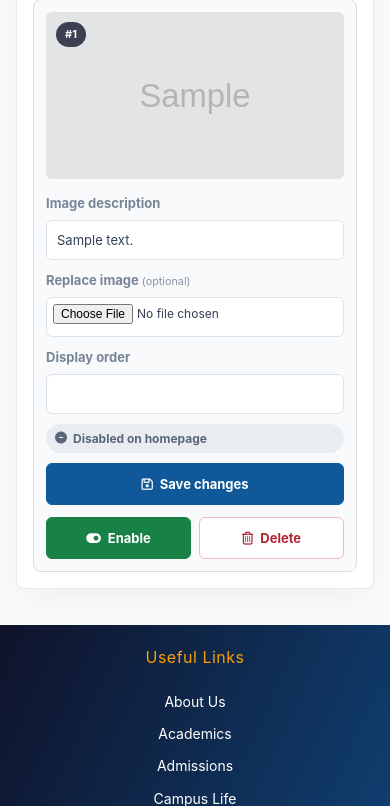
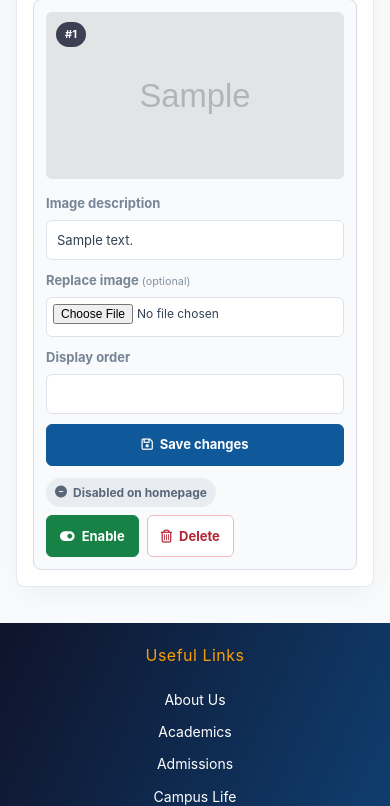
Before and after one commit to SwanHtet1117/FEC-School, a Laravel app: template resources/views/admin/hero-management.blade.php in a window 390 px wide. Shown: the part 1260-2066 px from the top of the page. Run offline with Laravel 12, Linux system fonts and the light colour scheme; the template is opened without the code that fills it: most values are stand-ins (such as "Sample title", 1, 10 or a date in 2020); grey boxes marked "Sample" are stand-in pictures.

Commit message:
Edit the style of hero management page

```diff
--- a/public/css/admin-hero-management.css
+++ b/public/css/admin-hero-management.css
@@ -386,7 +386,7 @@
 
 .hero-slide-edit {
     display: grid;
-    grid-template-columns: minmax(0, 1fr) 120px;
+    grid-template-columns: minmax(0, 1fr) max-content;
     align-items: end;
     gap: 12px;
 }
@@ -396,13 +396,9 @@
     grid-column: 1 / -1;
 }
 
-.hero-slide-edit .hero-description-field {
+.hero-slide-edit .hero-description-field,
+.hero-slide-edit .hero-replace-field {
     width: 320px;
-    max-width: 100%;
-}
-
-.hero-slide-edit .hero-replace-field {
-    width: 100%;
     max-width: 100%;
 }
 
@@ -416,15 +412,22 @@
     justify-self: start;
     padding-right: 10px;
     padding-left: 10px;
+    white-space: nowrap;
+}
+
+.hero-slide-controls {
+    display: flex;
+    flex-wrap: wrap;
+    width: 100%;
+    align-items: center;
+    justify-content: space-between;
+    gap: 8px;
 }
 
 .hero-slide-actions {
     display: flex;
     flex-wrap: wrap;
-    width: 100%;
     gap: 8px;
-    justify-content: flex-end;
-    justify-self: stretch;
 }
 
 .hero-slide-status {
@@ -449,7 +452,7 @@
 
 .hero-slide-toggle {
     display: flex;
-    align-items: flex-end;
+    align-items: center;
     justify-content: flex-end;
 }
 
@@ -608,17 +611,17 @@
         min-height: 42px;
     }
 
-    .hero-slide-actions {
-        justify-content: space-between;
+    .hero-slide-controls {
+        justify-content: flex-start;
     }
 
     .hero-slide-actions form {
-        flex: 1 1 0;
+        flex: 0 1 auto;
         min-width: 0;
     }
 
     .hero-slide-actions .hero-button {
-        width: 100%;
+        width: fit-content;
         min-height: 42px;
     }
 
--- a/resources/views/admin/hero-management.blade.php
+++ b/resources/views/admin/hero-management.blade.php
@@ -128,14 +128,15 @@
                                     <span>Display order</span>
                                     <input type="number" name="sort_order" value="{{ $slide->sort_order }}" min="0" max="10000" required>
                                 </label>
+                                <button class="hero-button primary" type="submit">
+                                    <i class="fa-regular fa-floppy-disk" aria-hidden="true"></i> Save changes
+                                </button>
+                            </form>
+                            <div class="hero-slide-controls">
                                 <span class="hero-slide-status {{ $slide->is_enabled ? 'enabled' : 'disabled' }}">
                                     <i class="fa-solid {{ $slide->is_enabled ? 'fa-circle-check' : 'fa-circle-minus' }}" aria-hidden="true"></i>
                                     {{ $slide->is_enabled ? 'Enabled on homepage' : 'Disabled on homepage' }}
                                 </span>
-                                <button class="hero-button primary" type="submit">
-                                    <i class="fa-regular fa-floppy-disk" aria-hidden="true"></i> Save changes
-                                </button>
-                            </form>
                                 <div class="hero-slide-actions">
                                     <form class="hero-slide-toggle" action="{{ route('admin.hero.toggle', $slide) }}" method="POST">
                                         @csrf
@@ -151,6 +152,7 @@
                                             <i class="fa-regular fa-trash-can" aria-hidden="true"></i> Delete
                                         </button>
                                     </form>
+                                </div>
                             </div>
                         </div>
                     </article>
```
Also changed, not shown: 1 other file. Lines whose indentation alone changed are shown as unchanged.
